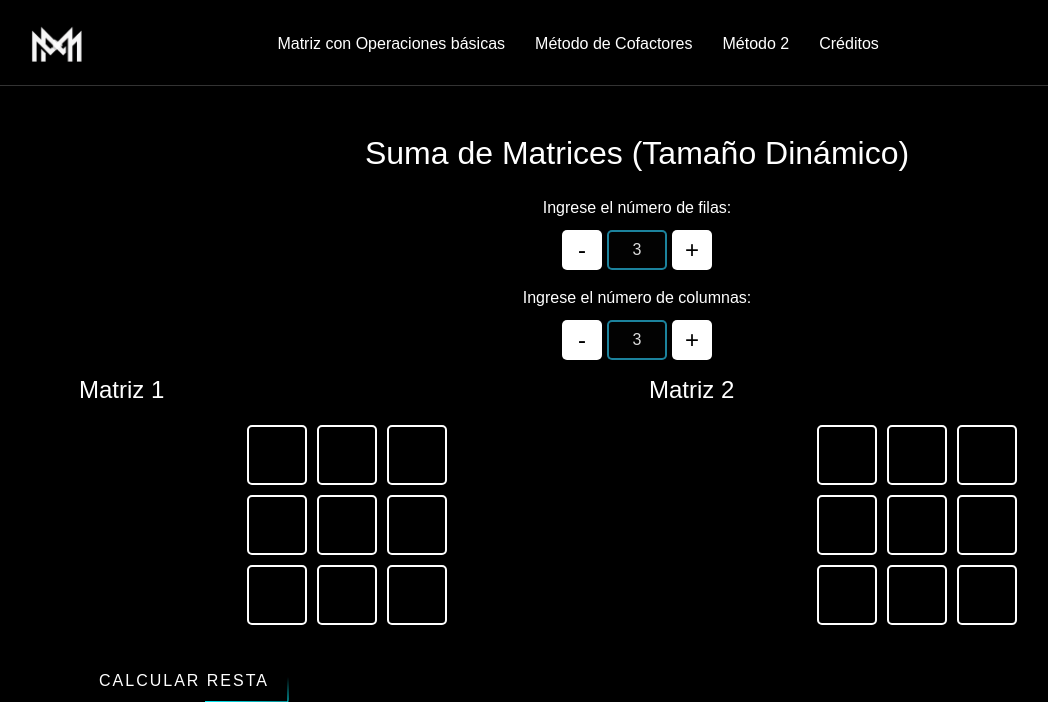
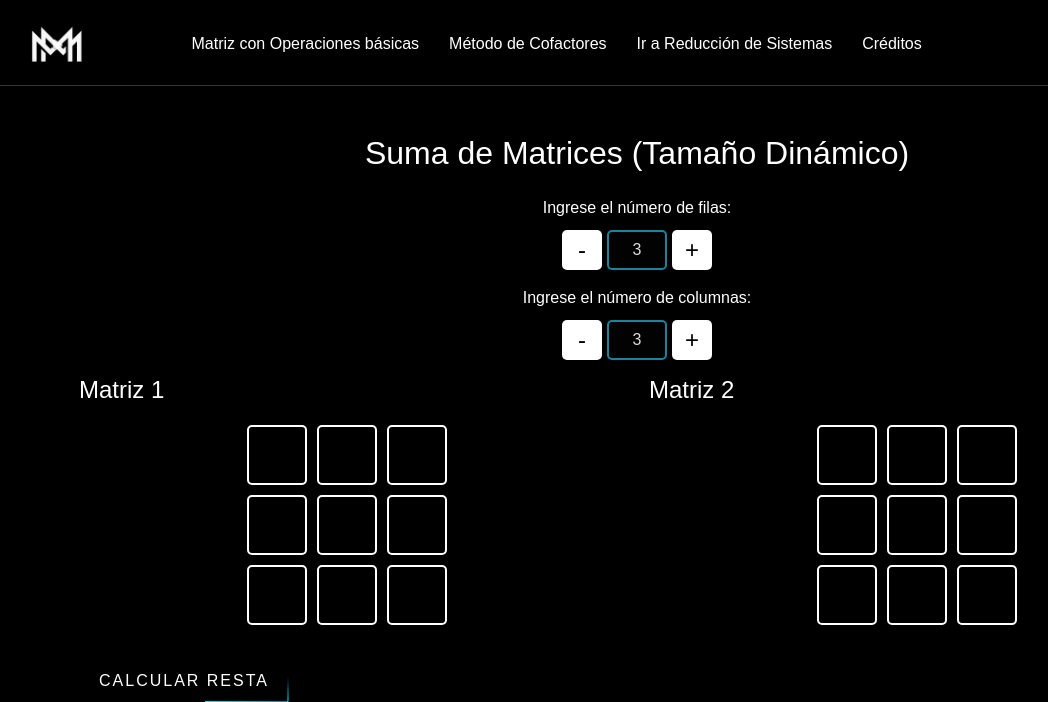
Before and after one commit to llopezU2/mate, a Flask app: page /suma in a window 1280 px wide. Shown: the top 702 px of the page, without its empty margins (3-1051 px from the left). Run offline with Flask 3, Linux system fonts and the light colour scheme.

Commit message:
arreglo de las rutas de la navbar

```diff
--- a/reduccion.py
+++ b/reduccion.py
@@ -21,15 +21,13 @@ def resolver_sistema_lineal(A, B):
     X = [0 for _ in range(n)]
     for i in range(n - 1, -1, -1):
         suma = sum(A[i][j] * X[j] for j in range(i + 1, n))
-        X[i] = B[i] - suma
+        X[i] = round(B[i] - suma, 2)  # Limitar a dos decimales
 
     return X
-
 
 @app.route('/')
 def index():
     return render_template('index.html')
 
-
 if __name__ == '__main__':
     app.run(debug=True)
--- a/templates/cofactor.html
+++ b/templates/cofactor.html
@@ -33,7 +33,7 @@
       <li>
         <a href="{{ url_for('cofactor') }}">Metodo de Cofactores</a>
       </li>
-      <li><a href="#">Método 2</a></li>
+      <li><a href="{{ url_for('reduccion') }}">Ir a Reducción de Sistemas</a></li>
       <li><a href="#">Créditos</a></li>
     </ul>
   </nav>
--- a/templates/index.html
+++ b/templates/index.html
@@ -34,7 +34,7 @@
             <li>
                 <a href="{{ url_for('cofactor') }}">Metodo de Cofactores</a>
             </li>
-            <li><a href="#">Ir a Reducción de Sistemas</a></li>
+            <li><a href="{{ url_for('reduccion') }}">Ir a Reducción de Sistemas</a></li>
             <li><a href="#">Créditos</a></li>
         </ul>
     </nav>
--- a/templates/reduccion.html
+++ b/templates/reduccion.html
@@ -23,7 +23,7 @@
       <li>
         <a href="{{ url_for('cofactor') }}">Método de Cofactores</a>
       </li>
-      <li><a href="#">Método 2</a></li>
+      <li><a href="{{ url_for('reduccion') }}">Ir a Reducción de Sistemas</a></li>
       <li><a href="#">Créditos</a></li>
     </ul>
   </nav>
--- a/templates/resta.html
+++ b/templates/resta.html
@@ -203,7 +203,7 @@ function enviarFormulario() {
       <li>
         <a href="{{ url_for('cofactor') }}">Metodo de Cofactores</a>
       </li>
-      <li><a href="#">Método 2</a></li>
+      <li><a href="{{ url_for('reduccion') }}">Ir a Reducción de Sistemas</a></li>
       <li><a href="#">Créditos</a></li>
     </ul>
 
--- a/templates/suma.html
+++ b/templates/suma.html
@@ -183,7 +183,7 @@
       <li>
         <a href="{{ url_for('cofactor') }}">Método de Cofactores</a>
       </li>
-      <li><a href="#">Método 2</a></li>
+      <li><a href="{{ url_for('reduccion') }}">Ir a Reducción de Sistemas</a></li>
       <li><a href="#">Créditos</a></li>
     </ul>
   </nav>
```
